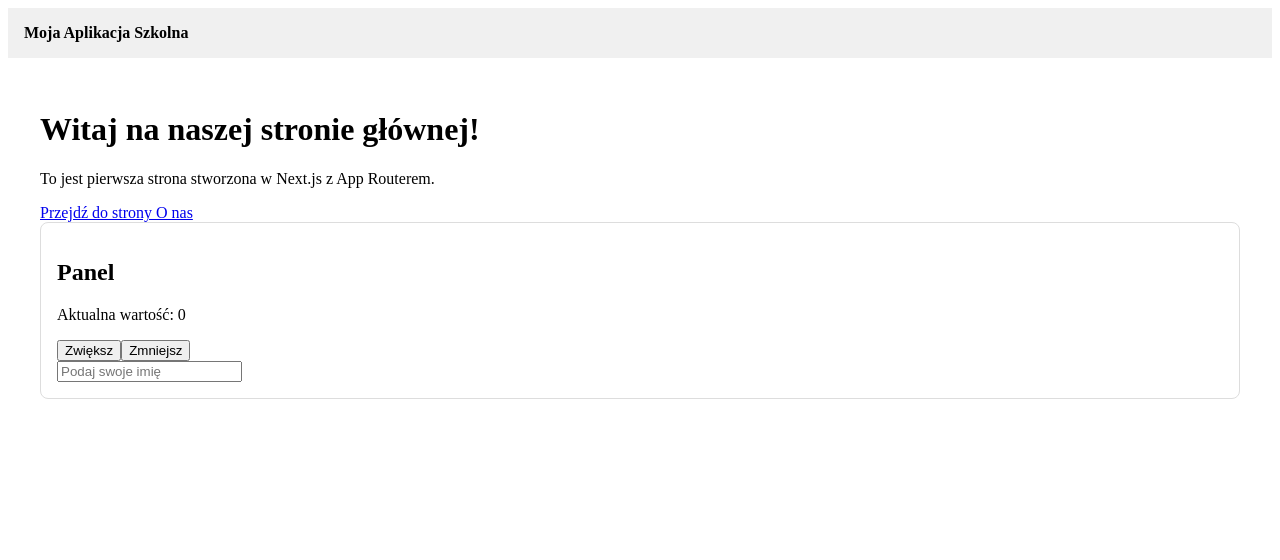
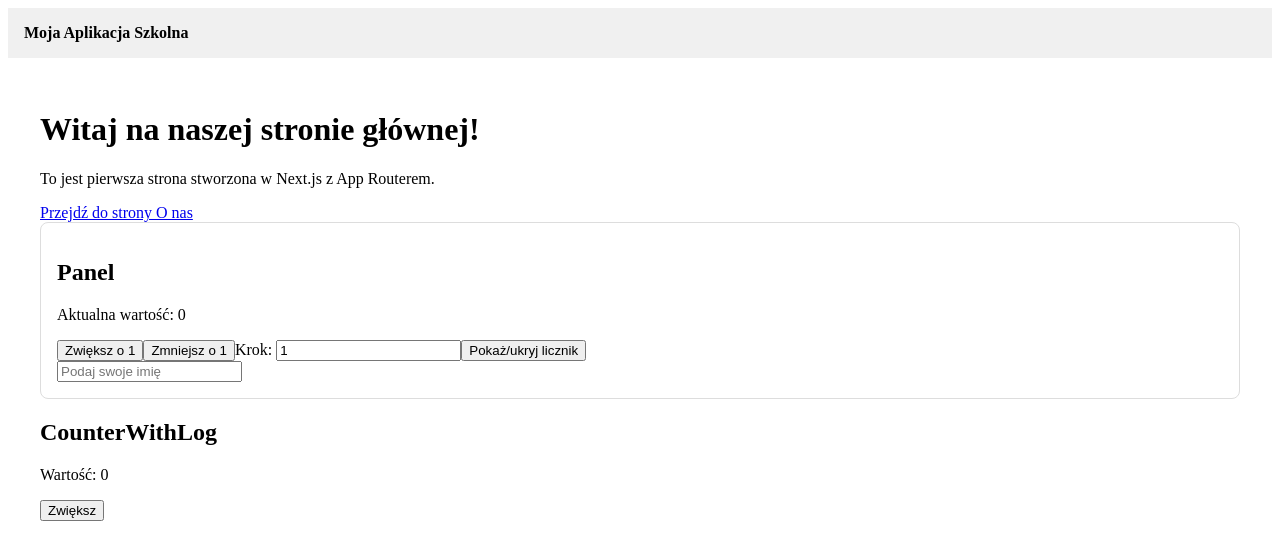
Before and after one commit to Aregda2143/next-2026-27-4C1-AH, a Next.js app: page / in a window 1280 px wide. Shown: the top 560 px of the page. Built offline with nearby package versions, Linux system fonts and the light colour scheme.

Commit message:
Krok do 3 06

```diff
--- a/src/app/page.js
+++ b/src/app/page.js
@@ -1,5 +1,6 @@
 import Link from 'next/link';
 import Dashboard from '@/components/Dashboard';
+import CounterWithLog from '@/components/CounterWithLog';
 
 export default function HomePage() {
   return (
@@ -7,7 +8,11 @@ export default function HomePage() {
       <h1>Witaj na naszej stronie głównej!</h1>
       <p>To jest pierwsza strona stworzona w Next.js z App Routerem.</p>
       <Link href="/about">Przejdź do strony O nas</Link>
+
       <Dashboard />
+
+      <h2>CounterWithLog</h2>
+      <CounterWithLog />
     </main>
   );
 }
--- a/src/components/Counter.js
+++ b/src/components/Counter.js
@@ -4,12 +4,26 @@ import { useState } from 'react';
 
 export default function Counter() {
   const [count, setCount] = useState(0);
+  const [step, setStep] = useState(1);
+  const [isVisible, setIsVisible] = useState(true);
 
   return (
     <div>
-      <p>Aktualna wartość: {count}</p>
-      <button onClick={() => setCount(count + 1)}>Zwiększ</button>
-      <button onClick={() => setCount(count - 1)}>Zmniejsz</button>
+      {isVisible && <p>Aktualna wartość: {count}</p>}
+
+      <button onClick={() => setCount(count + step)}>Zwiększ o {step}</button>
+      <button onClick={() => setCount(count - step)}>Zmniejsz o {step}</button>
+
+      <label>
+        Krok:{' '}
+        <input
+          type="number"
+          value={step}
+          onChange={(e) => setStep(Number(e.target.value))}
+        />
+      </label>
+
+      <button onClick={() => setIsVisible(!isVisible)}>Pokaż/ukryj licznik</button>
     </div>
   );
 }
--- /dev/null
+++ b/src/components/CounterWithLog.js
@@ -0,0 +1,18 @@
+'use client';
+
+import { useState, useEffect } from 'react';
+
+export default function CounterWithLog() {
+  const [count, setCount] = useState(0);
+
+  useEffect(() => {
+    console.log('Licznik zmienił wartość na:', count);
+  }, [count]); // efekt uruchamia się przy każdej zmianie "count"
+
+  return (
+    <div>
+      <p>Wartość: {count}</p>
+      <button onClick={() => setCount(count + 1)}>Zwiększ</button>
+    </div>
+  );
+}
```
